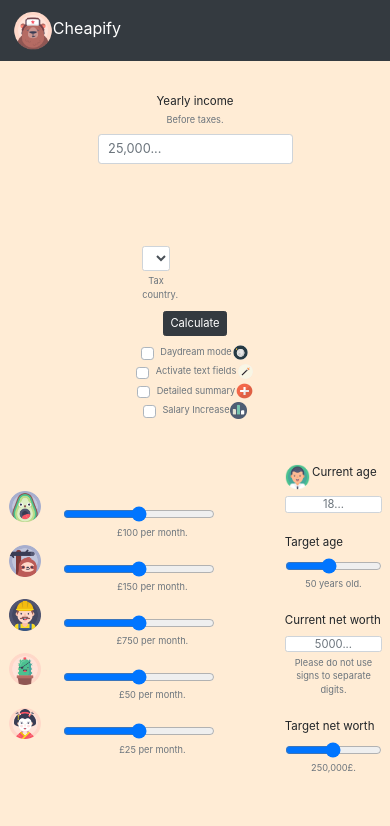
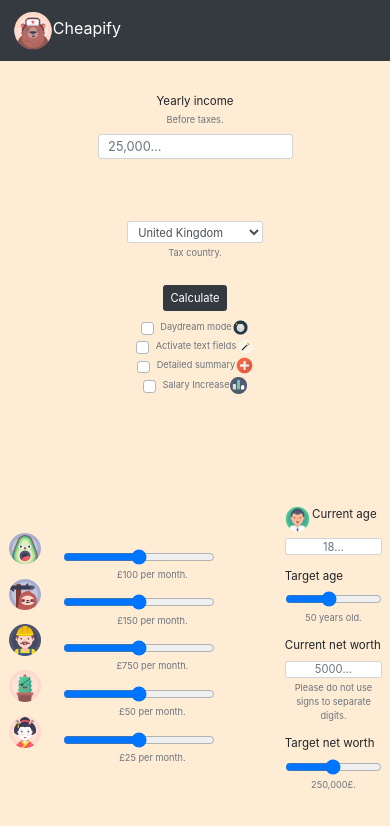
Before and after one commit to Vonathar/cheapify, a React (Create React App) app: page / in a window 390 px wide. Shown: the top 826 px of the page. Built offline with nearby package versions, Linux system fonts and the light colour scheme.

Commit message:
Fix mobile view.

```diff
--- a/src/index.css
+++ b/src/index.css
@@ -201,22 +201,35 @@ body {
     font-size: 0.8em;
   }
   #expenses-form {
-    position: fixed;
+    position: absolute;
     left: 1vw;
     width: 60vw;
-    top: 60vh;
+    top: 65vh;
     margin-left: 1vw;
   }
+
+  #country-div {
+    width: 35vw;
+    position: relative;
+    left: 7.5vw;
+    top: 1vh;
+  }
+
   #target-form {
-    position: fixed;
+    position: absolute;
     right: 1vw;
     width: 25vw;
-    top: 55vh;
+    top: 60vh;
     margin-right: 1vw;
   }
   .target-icon {
     float: left;
     height: 3vh;
+  }
+
+  .expenses-input,
+  .target-input {
+    padding-bottom: 0;
   }
 
   .expenses-label {
@@ -237,14 +250,72 @@ body {
     position: relative;
     top: 3vh;
     width: 50vw;
-    display: inline-block;
+  }
+
+  #income-form-holder {
+    width: 100%;
+    position: absolute;
+    height: 1vh;
+    top: 8vh;
+    text-align: center;
+  }
+
+  #salaryIncreaseSettings-holder {
+    position: relative;
+    left: -5vw;
+    top: 1vh;
+    width: 60vw;
+  }
+
+  #salaryIncreaseSettings-input {
+    height: 1.85em;
+    width: 45vw;
+  }
+
+  #salaryIncreaseMethod-select {
+    height: 2em;
+    position: relative;
+  }
+
+  #summaryLeft-div {
+    position: absolute;
+    font-size: 0.8em;
+    left: 2vw;
+    width: 50vw;
+    top: 110vw;
+  }
+
+  h5 {
+    font-size: 1.2em !important;
+  }
+
+  #summaryRight-div {
+    position: absolute;
+    font-size: 0.8em;
+    right: -3vw;
+    width: 50vw;
+    top: 110vw;
+  }
+
+  .detailedSummaryElement {
+    width: 20vw;
+    margin-right: 2vh;
+  }
+
+  #incomeInputText {
+    height: 2em;
+  }
+
+  #country-select {
+    height: 2em;
   }
 
   #summary-div {
     width: 95vw;
     font-size: 0.8em;
-    top: 30vh;
+    top: 145vh;
     left: 0;
+    padding-left: 2vw;
     position: absolute;
     text-align: center;
   }
@@ -274,10 +345,22 @@ body {
   }
   #summary-div {
     width: 30vw;
-    top: 35vh;
+    top: 50vh;
 
     left: 35vw;
     position: absolute;
     text-align: center;
   }
+
+  #summaryLeft-div {
+    font-size: 0.8em;
+  }
+
+  h5 {
+    font-size: 1.2em !important;
+  }
+
+  #summaryRight-div {
+    font-size: 0.8em;
+  }
 }
```
